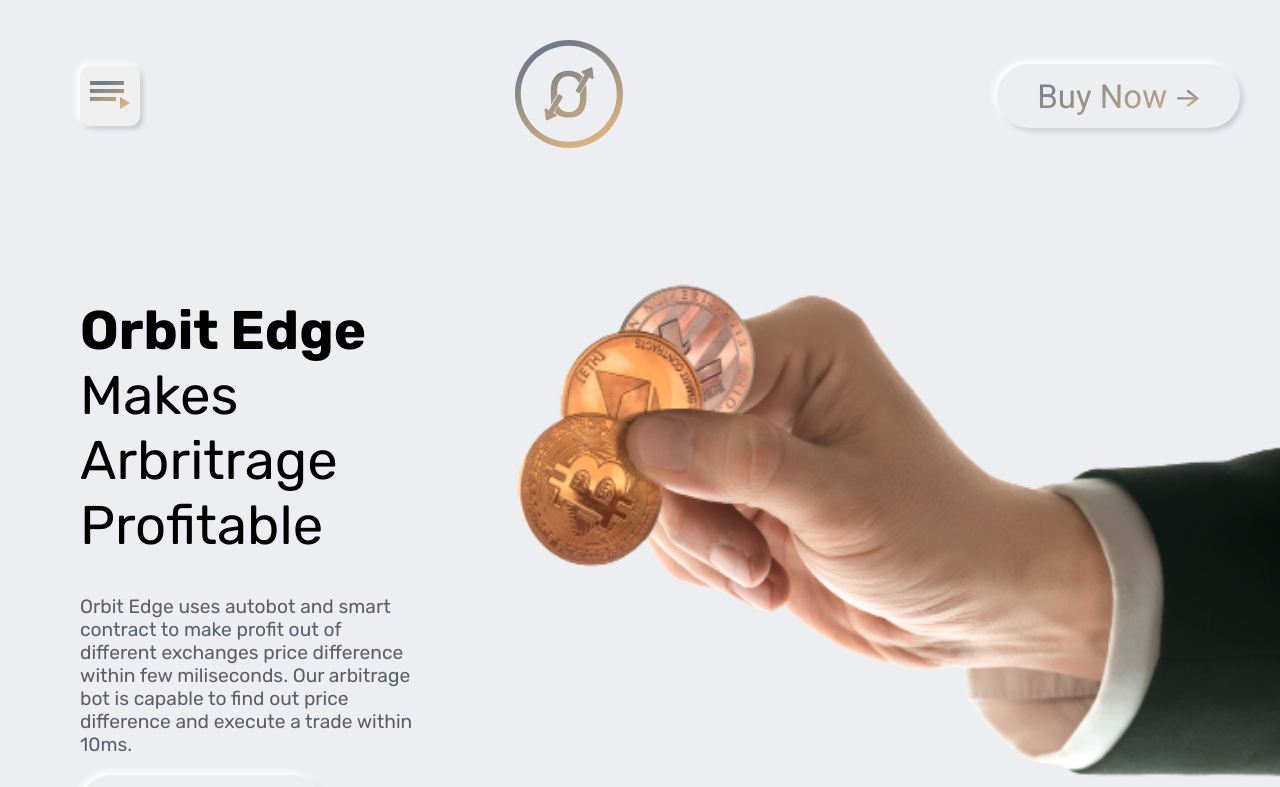
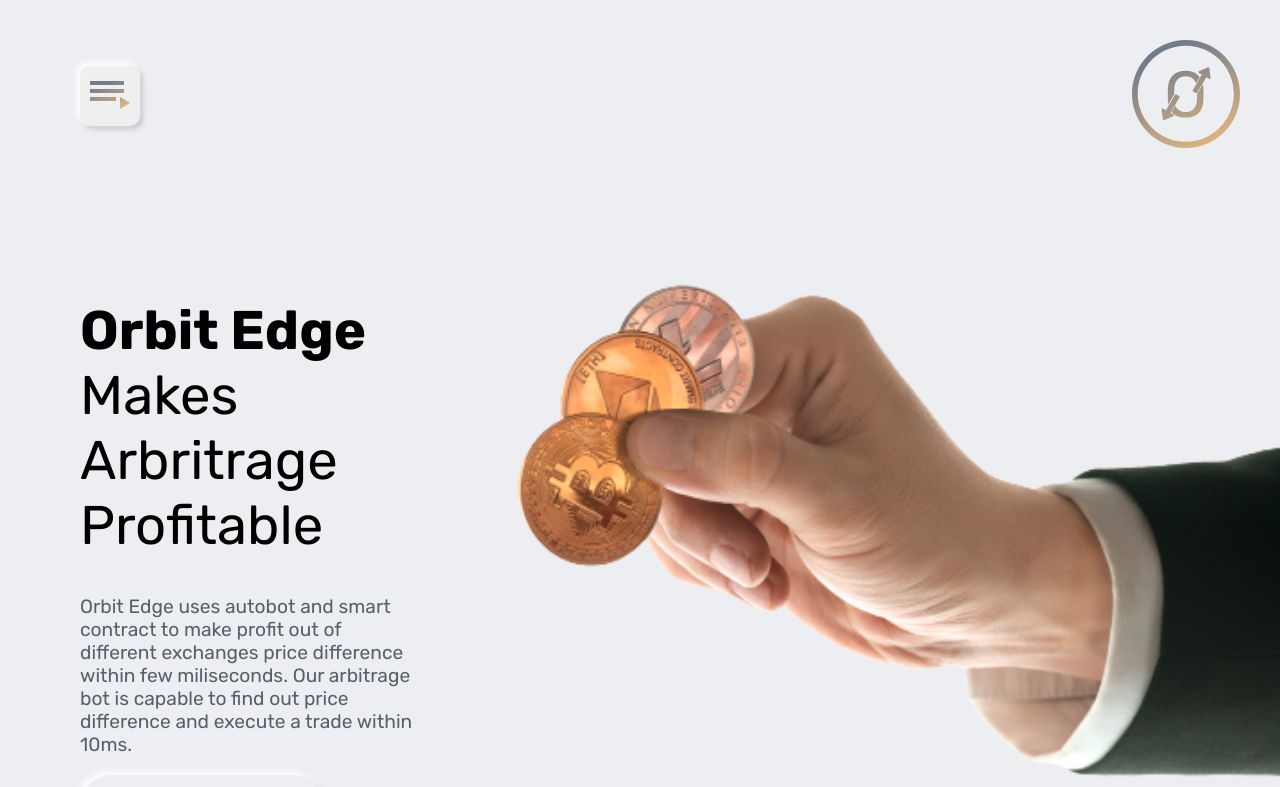
Before and after one commit to p14041999/orbitrage, a React (Create React App) app: page / in a window 1280 px wide. Shown: the top 787 px of the page. Built offline with nearby package versions, Linux system fonts and the light colour scheme.

Commit message:
Update Header.js

```diff
--- a/src/components/Header.js
+++ b/src/components/Header.js
@@ -14,10 +14,7 @@
         <div>
           <img src={logo} />
         </div>
-        <a href="https://pool.orbitedge.finance"><button className="btn bttn">
-          Buy Now
-          <img style={{ marginLeft: 10 }} src={arrow} />
-        </button></a>
+
       </div>
     );
   }
```
